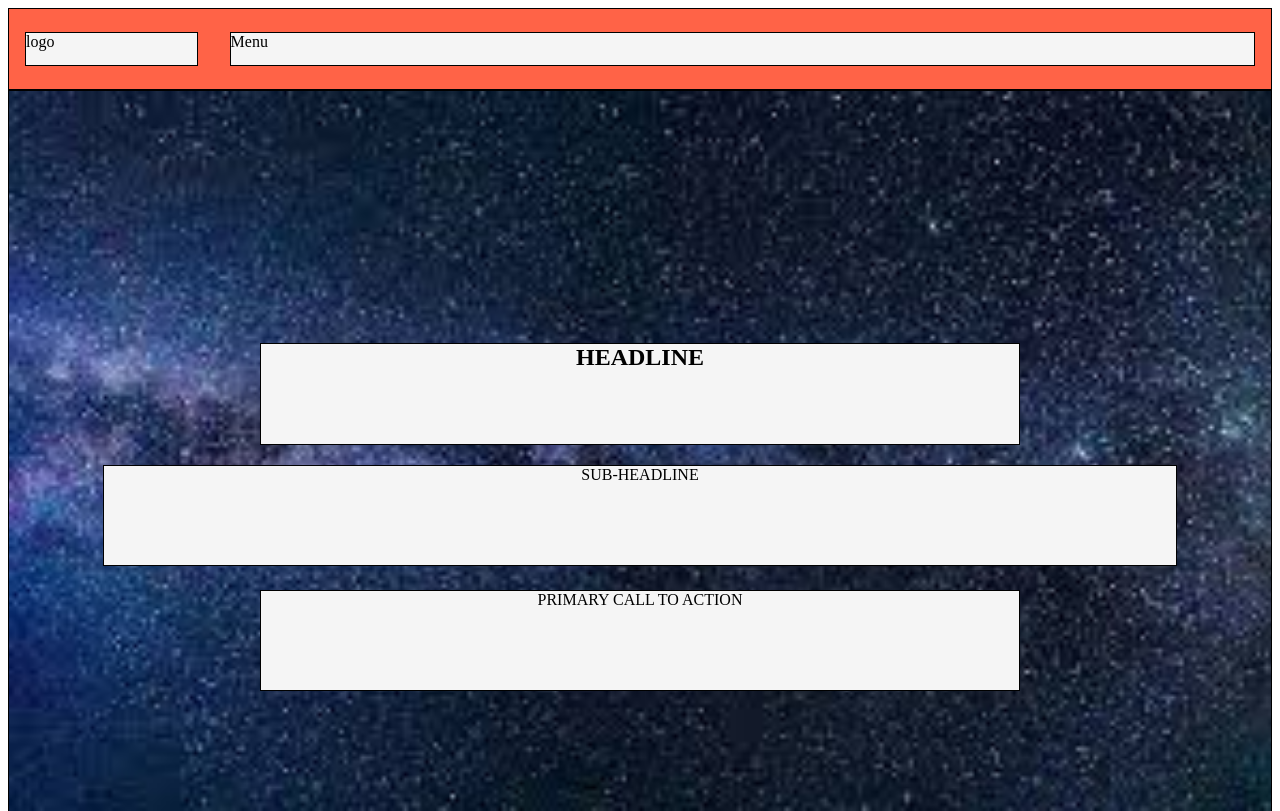
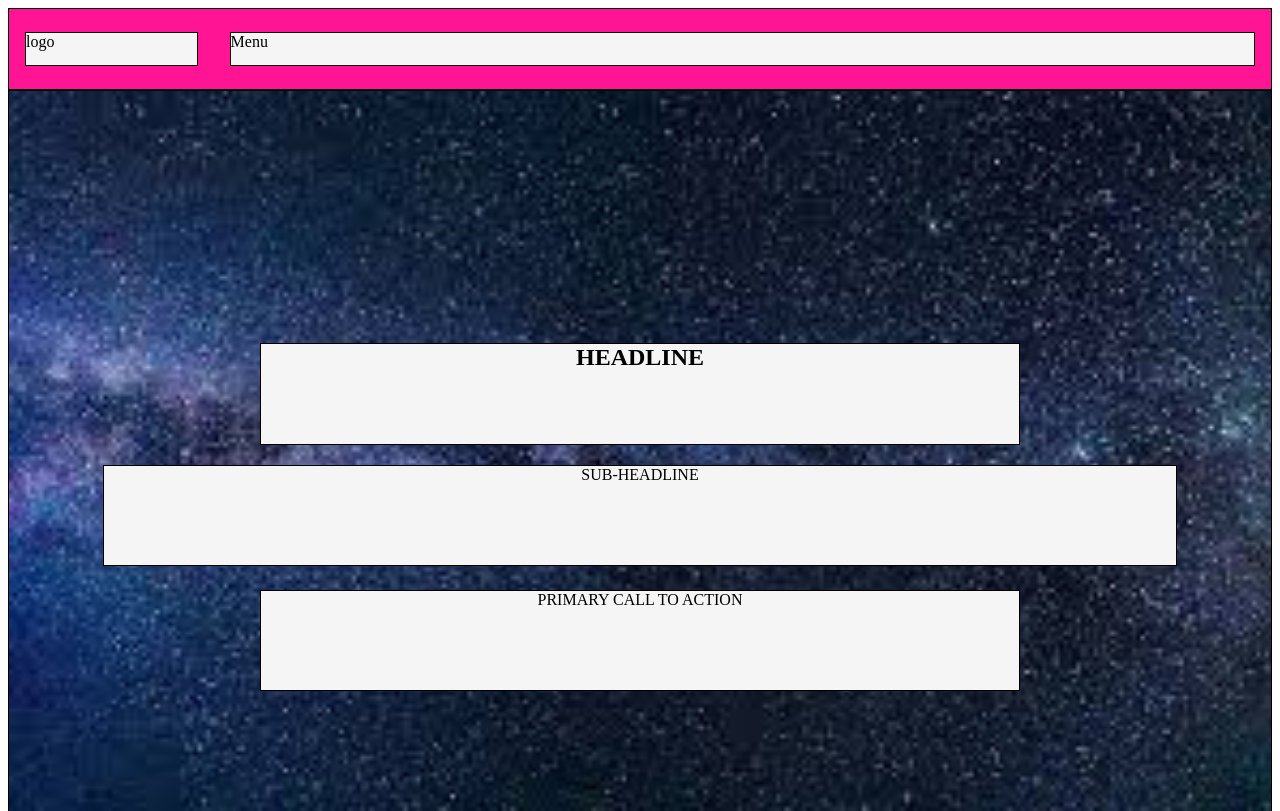
Before and after one commit to Exaldo/prueba-layout, a plain HTML site: page index.html in a window 1280 px wide. Shown: the top 811 px of the page. Drawn offline with Linux system fonts and the light colour scheme.

Commit message:
adding header

```diff
--- a/style.css
+++ b/style.css
@@ -8,7 +8,7 @@ header{
     display: flex;
     flex-direction: inherit;
     align-items: center;
-    background-color: tomato;
+    background-color: deeppink;
 }
 
 
```
